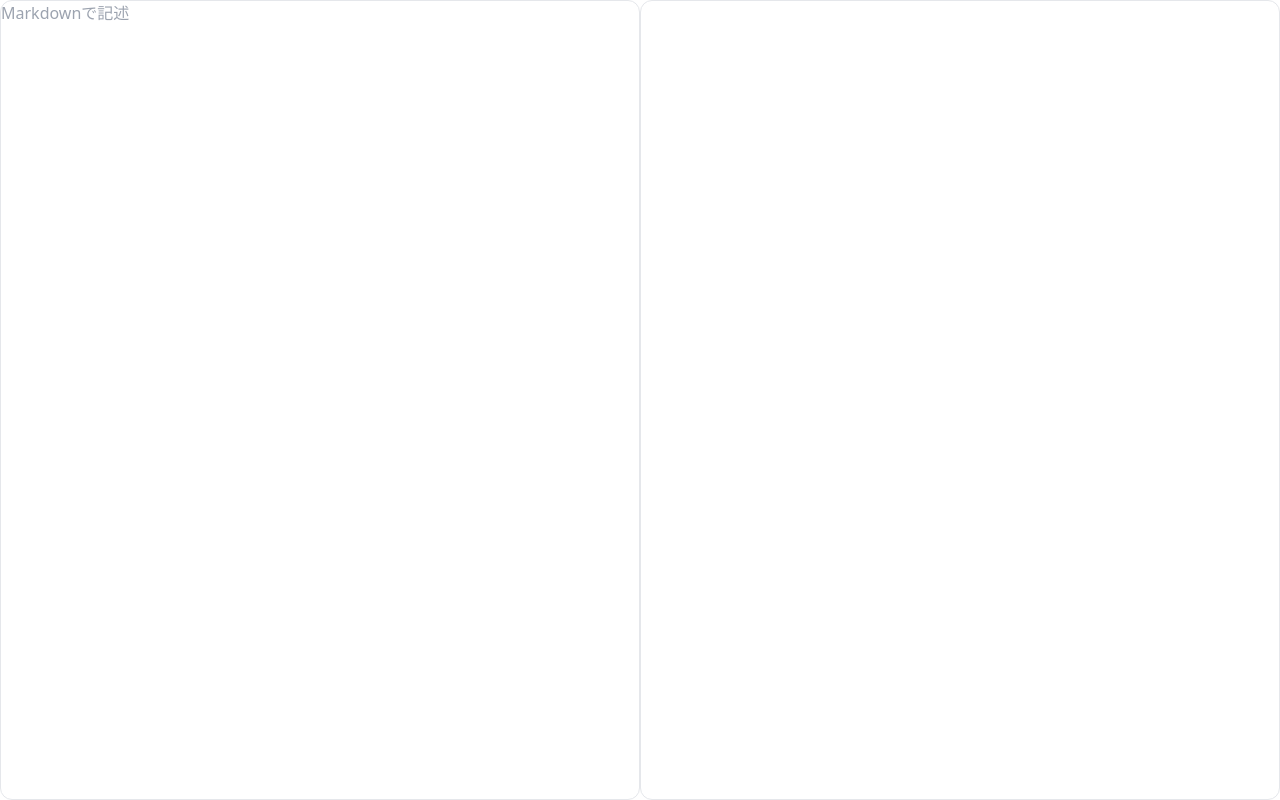
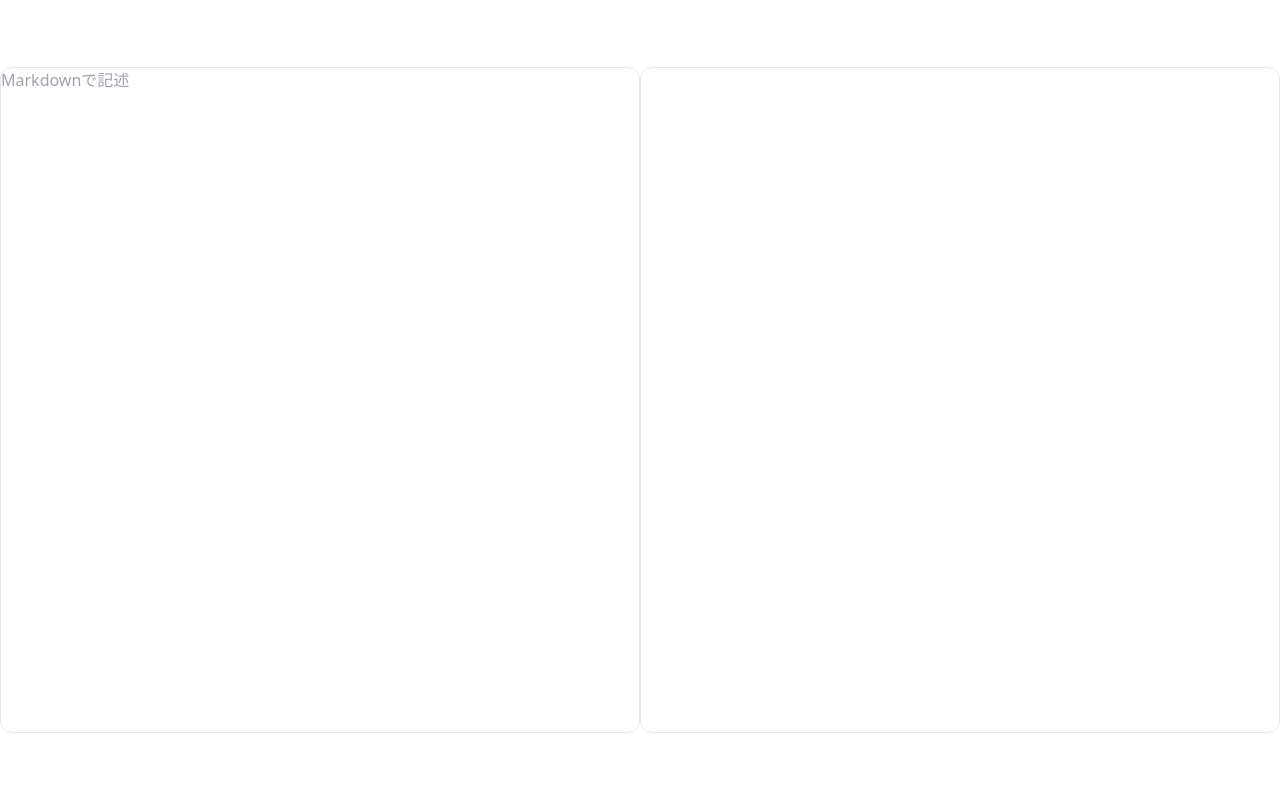
Before and after one commit to senkenn/md-app-desktop, a Next.js app: page / in a window 1280 px wide. Built offline with nearby package versions, Linux system fonts and the light colour scheme.

Commit message:
Update type

```diff
--- a/src/pages/index.tsx
+++ b/src/pages/index.tsx
@@ -1,6 +1,6 @@
 /* eslint-disable @typescript-eslint/naming-convention */
 
-import { useState } from 'react';
+import { ChangeEventHandler, useState } from 'react';
 import ReactMarkdown from 'react-markdown';
 
 /**
@@ -10,26 +10,26 @@ import ReactMarkdown from 'react-markdown';
 export default function App(): JSX.Element {
   const [markdown, setMarkdown] = useState('');
 
-  const setData = (e: any): void => {
-    e.preventDefault();
+  const setData: ChangeEventHandler<HTMLTextAreaElement> = (event): void => {
+    event.preventDefault();
 
-    setMarkdown(e.target.value);
+    setMarkdown(event.target.value);
   };
 
   return (
     <div className="h-screen flex">
 
-      <div className="w-1/2">
+      <div className="w-1/2 flex items-center">
         <textarea
           placeholder="Markdownで記述"
-          className="resize-none w-full h-full border rounded-xl focus:outline-none block"
+          className="resize-none w-full h-5/6 border rounded-xl focus:outline-none"
           value={markdown}
           onChange={setData}
-        ></textarea>
+        />
       </div>
 
-      <div className="w-1/2">
-        <div className="h-full w-full border rounded-xl bg-white">
+      <div className="w-1/2 flex items-center">
+        <div className="h-5/6 w-full border rounded-xl bg-white align-middle">
           <ReactMarkdown unwrapDisallowed={false}>
             {markdown}
           </ReactMarkdown>
--- a/tsconfig.json
+++ b/tsconfig.json
@@ -5,7 +5,7 @@
     "allowJs": true,
     "moduleResolution": "node",
     "skipLibCheck": true,
-    "strict": false,
+    "strict": true,
     "forceConsistentCasingInFileNames": true,
     "noEmit": true,
     "incremental": true,
```
